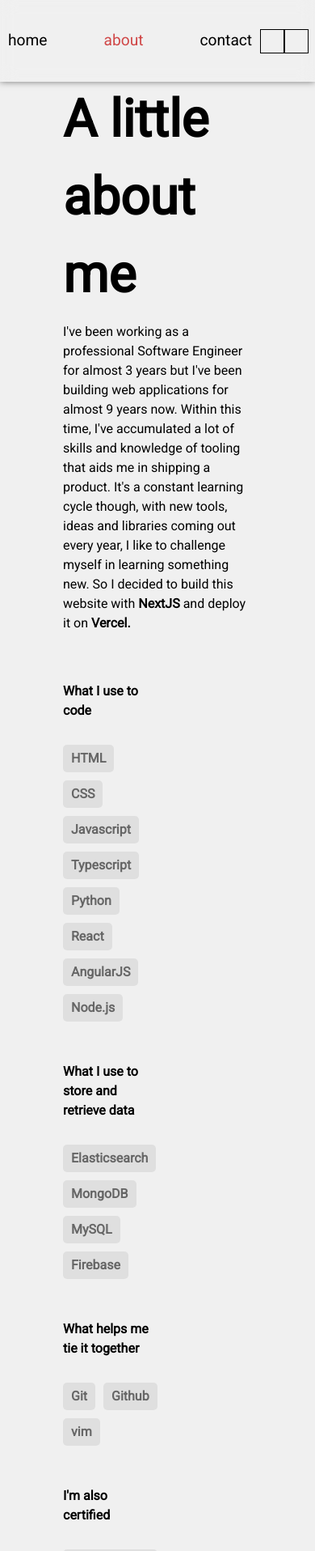
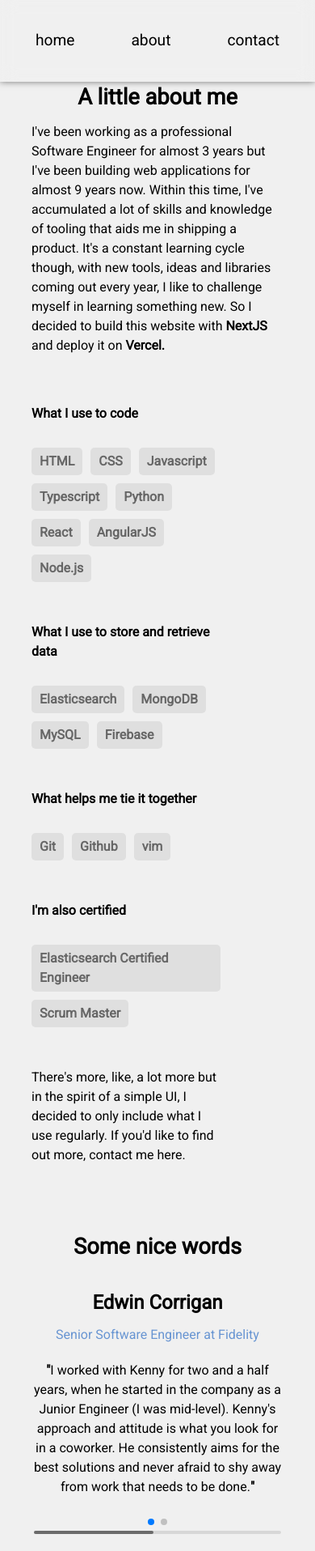
Before and after one commit to kenwilde1/me-fein, a Next.js app: page /about in a window 390 px wide. Shown: the top 1916 px of the page at 81% size. Built offline with nearby package versions, Linux system fonts and the light colour scheme; what tailwind-extended-shadows would draw is missing.

Commit message:
add styling to mobile

```diff
--- a/src/pages/contact.tsx
+++ b/src/pages/contact.tsx
@@ -2,7 +2,7 @@ import ContactForm from "./helpers/contact_form";
 
 export default function Contact() {
   return (
-    <div className="contact">
+    <div id="contact">
       <h1>Contact Me</h1>
       <div>
         <ContactForm />
--- a/src/pages/header.tsx
+++ b/src/pages/header.tsx
@@ -2,26 +2,36 @@ import { useRouter } from "next/router";
 import Link from "next/link";
 
 export default function Header(): JSX.Element {
-
   const router = useRouter();
 
   const isActive = (page: string): boolean => {
     return page === router.pathname;
-    }
+  };
 
   return (
-        <nav id='navbar'>
-            <div id='navbar-content'>
+    <nav id="navbar">
+      <div id="navbar-content">
         <ul>
-                    <Link href='/' className={isActive('/') ? 'active-page' : ''}>home</Link>
-                    <Link href='/about' className={isActive('/about') ? 'active-page' : ''}>about</Link>
-                    <Link href='/contact' className={isActive('/contact') ? 'active-page' : ''}>contact</Link>
+          <Link href="/" className={isActive("/") ? "active-page" : ""}>
+            home
+          </Link>
+          <Link
+            href="#about"
+            className={isActive("/about") ? "active-page" : ""}
+          >
+            about
+          </Link>
+          <Link
+            href="#contact"
+            className={isActive("/contact") ? "active-page" : ""}
+          >
+            contact
+          </Link>
         </ul>
-                <div className='toggle-theme'>
-                    <div>
+        <div className="toggle-theme">
+          <div></div>
         </div>
-                </div>
-                <div className='socials'>
+        <div className="socials">
           <div></div>
           <div></div>
           <div></div>
--- a/src/styles/globals.css
+++ b/src/styles/globals.css
@@ -39,7 +39,7 @@ ul a {
 }
 
 .active-page {
-    color: #D04848;
+    /* color: #D04848; */
     transition: 0.4s ease all;
 }
 
@@ -197,7 +197,7 @@ svg {
     width: 60vw;
 }
 
-.about-content h1, .contact h1 {
+.about-content h1, #contact h1 {
     font-size: 4rem;
     font-weight: 800;
 }
@@ -319,7 +319,7 @@ svg {
     font-weight: 800;
 }
 
-.contact {
+#contact {
     display: flex;
     justify-content: center;
     padding-top: 100px;
@@ -328,7 +328,7 @@ svg {
     padding-bottom: 100px;
 }
 
-.contact form {
+#contact form {
     display: flex;
     flex-direction: column;
     width: 60vw;
@@ -364,3 +364,94 @@ svg {
     }
 
 }
+
+@media only screen and (max-width: 600px) {
+
+    .toggle-theme, .socials {
+        display: none;
+    }
+    nav {
+        top: 0;
+    }
+    #hero {
+        h1 {
+            font-size: 1.7rem;
+        }
+        a {
+            width: 100%;
+        }
+        img {
+            display: none;
+        }
+
+        .hero-left {
+            width: 80vw;
+        }
+    }
+
+    #about {
+        h1 {
+            font-size: 1.7rem;
+        }
+    }
+
+    .about-content, .about-two, .about-three {
+        width: 80vw;
+    }
+
+    .skills {
+        width: 80vw;
+    }
+
+    .about-three {
+        .about-three-content > div {
+            width: 80vw;
+        }
+
+        .slider-content {
+            padding: 0;
+            display: flex;
+            align-items: center;
+            flex-direction: column;
+            width: 80vw;
+
+            p {
+                padding-bottom: 50px;
+            }
+        }
+
+        h1 {
+            margin-top: 60px;
+            margin-bottom: 30px;
+            font-size: 1.7rem;
+        }
+
+        .slider-content h2 {
+            margin-bottom: 10px;
+            font-size: 24px;
+        }
+
+        .title {
+            color: #6895D2;
+            margin-bottom: 20px;
+        }
+
+        .swiper-slide {
+            display: flex !important;
+            justify-content: center !important;
+        }
+
+        .swiper-button-next, .swiper-button-prev {
+            display: none;
+        }
+
+    }
+
+    #contact {
+        h1 {
+        font-size: 1.7rem;
+    }
+
+    padding-top: 20px;
+}
+}
```
Lines whose indentation alone changed are shown as unchanged.
